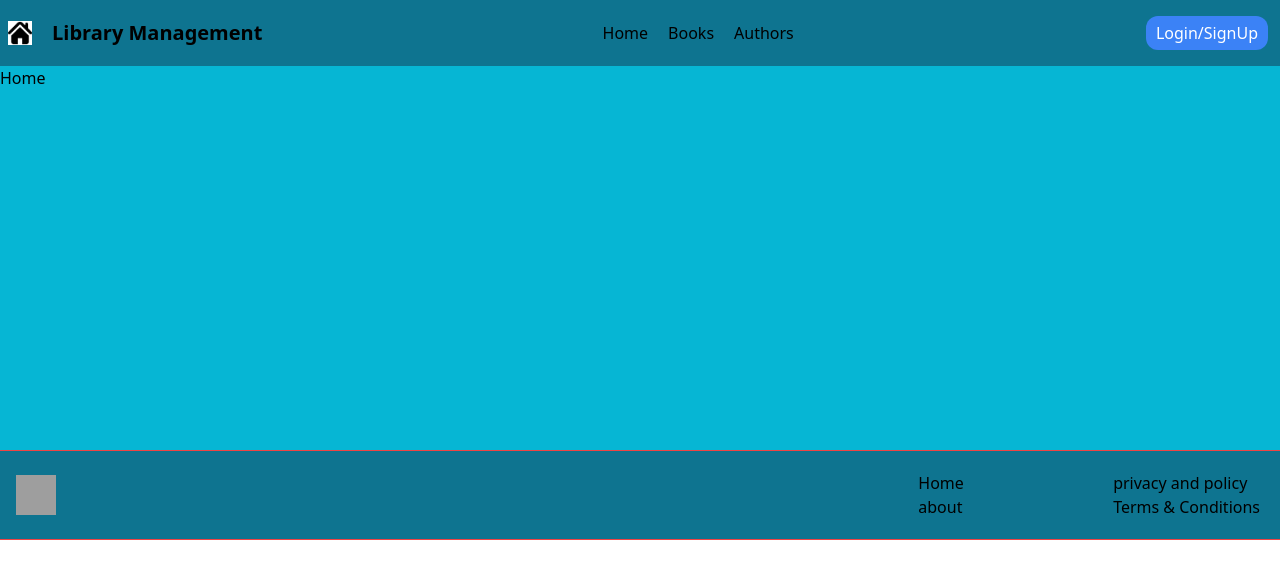
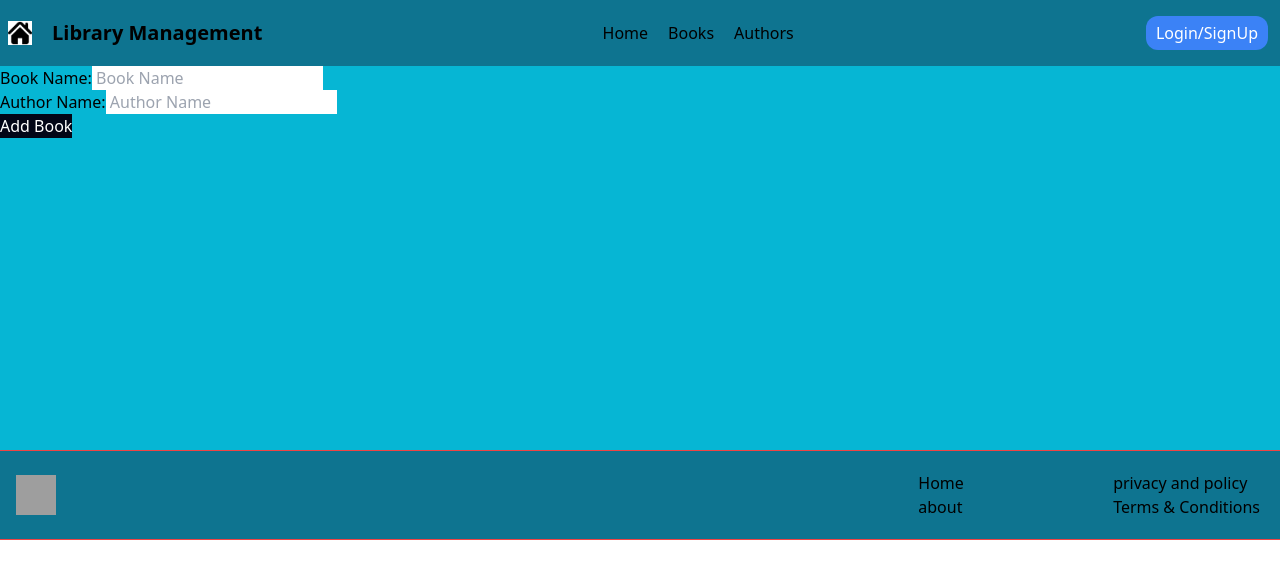
Before and after one commit to yashveer007/React-Learning, a React (Create React App) app in the folder libraray-management/: page / in a window 1280 px wide. Shown: the top 578 px of the page. Built offline with nearby package versions, Linux system fonts and the light colour scheme; grey boxes are pictures that could not be loaded.

Commit message:
added Input and Button Component

```diff
--- /dev/null
+++ b/libraray-management/src/components/AddBook.jsx
@@ -0,0 +1,44 @@
+import React, { useRef, useState } from 'react'
+import Input from './form-input/Input'
+import Button from '../components/form-input/Button';
+
+export default function AddBook() {
+
+    const bookNameRef = useRef();
+    const bookAurthorRef = useRef();
+    const [book, setBook] = useState({
+    });
+
+    const onChangeHandler = (e) => {
+        setBook({...book, [e.target.name] : e.target.value})
+    };
+
+    const formHandler = (event) => {
+        event.preventDefault();
+        console.log("book", book);
+    }
+
+  return (
+    <div className='items-center'>
+        <form onSubmit={formHandler}>
+            <Input
+                type="text"
+                label = "Book Name:"
+                name ="bookName"
+                ref={bookNameRef}
+                placeholder = " Book Name"
+                onChange={onChangeHandler}
+            />
+            <Input
+                type="text"
+                label = "Author Name:"
+                name ="authorName"
+                ref={bookAurthorRef}
+                placeholder = " Author Name"
+                onChange={onChangeHandler}
+            />
+            <Button className= "bg-slate-950 text-white" type="submit" text="Add Book" />
+        </form>
+    </div>
+  )
+}
--- a/libraray-management/src/components/feature/Home.jsx
+++ b/libraray-management/src/components/feature/Home.jsx
@@ -1,9 +1,10 @@
 import React from 'react'
+import AddBook from '../AddBook'
 
 export default function Home({ commonCss }) {
     return (
         <div className={`${commonCss}`}>
-            Home
+            <AddBook />
         </div>
     )
 }
--- /dev/null
+++ b/libraray-management/src/components/form-input/Button.jsx
@@ -0,0 +1,19 @@
+import React from "react";
+
+export default function Button({ text,
+  type,
+  className,
+  ...props
+ }) {
+  return (
+    <div>
+      <button
+        type={type}
+        className={`${className}`}
+        {...props}
+      >
+        {text}
+      </button>
+    </div>
+  );
+}
--- /dev/null
+++ b/libraray-management/src/components/form-input/Input.jsx
@@ -0,0 +1,30 @@
+import React, { useId,forwardRef } from "react";
+
+export default forwardRef(function Input({
+  type,
+  label,
+  name,
+  value,
+  placeholder,
+  className = "",
+  onChange,
+  ...props
+},ref) {
+    const id = useId();
+  return (
+    <div>
+      <label> {label}</label>
+      <input
+        type={type}
+        placeholder= {placeholder}
+        name={name}
+        value={value}
+        className={` ${className}`}
+        ref={ref}
+        id={id}
+        onChange={onChange}
+        {...props}
+    />
+    </div>
+  );
+});
```
